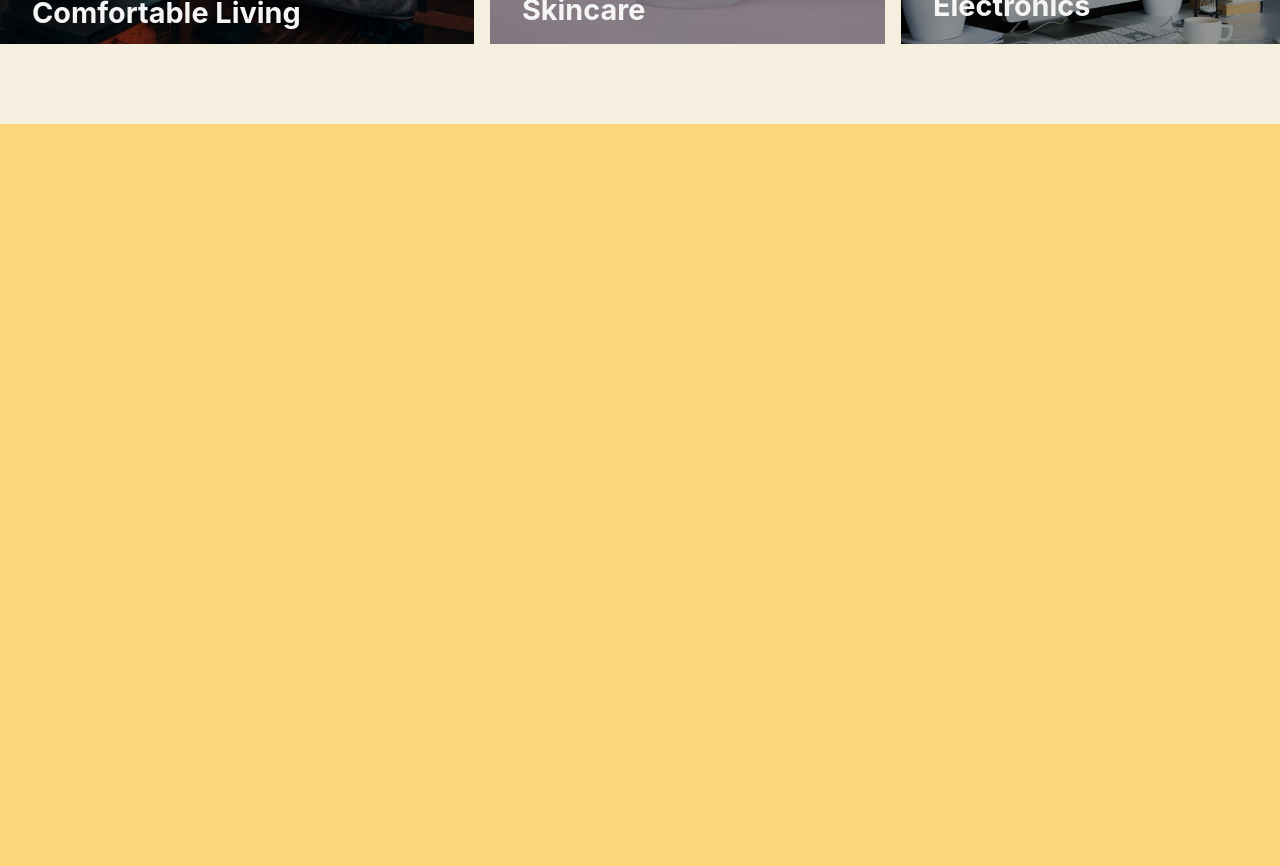
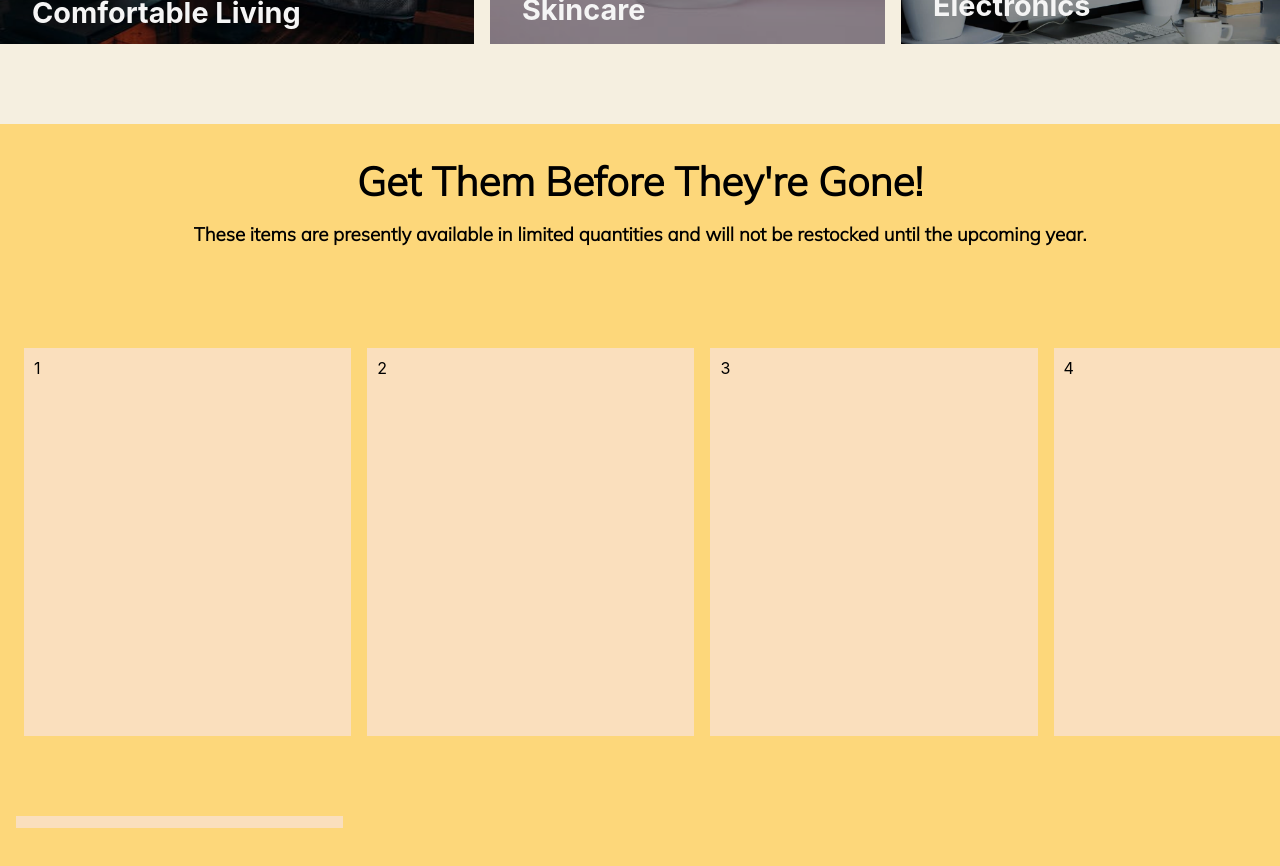
Before and after one commit to mrdetective/ShoppingDost, a React (Create React App) app: page / in a window 1280 px wide. Shown: the part 1100-1966 px from the top of the page. Before the commit the page ends 1720 px from the top, so only its background shows below. Built offline with nearby package versions, Linux system fonts and the light colour scheme.

Commit message:
Added slider

```diff
--- a/src/Pages/Landing/landing.css
+++ b/src/Pages/Landing/landing.css
@@ -1,6 +1,6 @@
 .bigbox {
   width: 100%;
-  height: 100rem;
+  height: 120rem;
   display: flex;
   flex-direction: column;
   justify-content: flex-start;
--- a/src/Pages/Landing/landing.jsx
+++ b/src/Pages/Landing/landing.jsx
@@ -2,12 +2,14 @@ import React from "react";
 import "./landing.css";
 import Imgslider from "../../components/imageSlider/imgslider";
 import Categories from "../../components/categories/categories";
+import Featuredproducts from "../../components/featuredproducts/featuredproducts";
 
 function Landing() {
   return (
     <div className="bigbox">
       <Imgslider />
       <Categories />
+      <Featuredproducts />
     </div>
   );
 }
--- /dev/null
+++ b/src/components/featuredproducts/featuredproducts.css
@@ -0,0 +1,25 @@
+.featured-products-section {
+  display: flex;
+  flex-direction: column;
+  align-items: center;
+  width: 100vw;
+}
+
+.featured-products-box {
+  height: 7rem;
+  width: 100vw;
+  display: flex;
+  align-items: center;
+  flex-direction: column;
+  margin-top: 2rem;
+}
+
+.featured-products-heading {
+  font-size: 2.5rem;
+  font-family: "Mulish", sans-serif;
+  font-weight: bolder;
+}
+.featured-products-subheading {
+  margin-top: 1rem;
+  font-family: "Mulish", sans-serif;
+}
--- /dev/null
+++ b/src/components/featuredproducts/featuredproducts.jsx
@@ -0,0 +1,22 @@
+import React from "react";
+import "./featuredproducts.css";
+import Featureproductslider from "../featureproductslider/featureproductslider";
+
+function Featuredproducts() {
+  return (
+    <section className="featured-products-section">
+      <div className="featured-products-box">
+        <h1 className="featured-products-heading">
+          Get Them Before They're Gone!
+        </h1>
+        <h3 className="featured-products-subheading">
+          These items are presently available in limited quantities and will not
+          be restocked until the upcoming year.
+        </h3>
+      </div>
+      <Featureproductslider />
+    </section>
+  );
+}
+
+export default Featuredproducts;
--- /dev/null
+++ b/src/components/featureproductslider/featureproductslider.css
@@ -0,0 +1,24 @@
+#wrapper {
+  height: 35rem;
+  width: 100vw;
+  overflow-x: scroll;
+  overflow-y: hidden;
+}
+
+#container {
+  width: 400vw;
+}
+
+.item {
+  height: 23rem;
+  width: 6%;
+  padding: 10px;
+  float: left;
+  background-color: rgb(250, 223, 189);
+  margin-top: 5rem;
+  margin-left: 1rem;
+}
+
+.slide-1 {
+  margin-left: 1.5rem;
+}
--- /dev/null
+++ b/src/components/featureproductslider/featureproductslider.jsx
@@ -0,0 +1,28 @@
+import React from "react";
+import "./featureproductslider.css";
+
+function Featureproductslider() {
+  return (
+    <div id="wrapper">
+      <div id="container">
+        <div class="item slide-1">1</div>
+        <div class="item">2</div>
+        <div class="item">3</div>
+        <div class="item">4</div>
+        <div class="item">5</div>
+        <div class="item">6</div>
+        <div class="item">7</div>
+        <div class="item">8</div>
+        <div class="item">9</div>
+        <div class="item">10</div>
+        <div class="item">11</div>
+        <div class="item">12</div>
+        <div class="item">13</div>
+        <div class="item">14</div>
+        <div class="item">15</div>
+      </div>
+    </div>
+  );
+}
+
+export default Featureproductslider;
```
